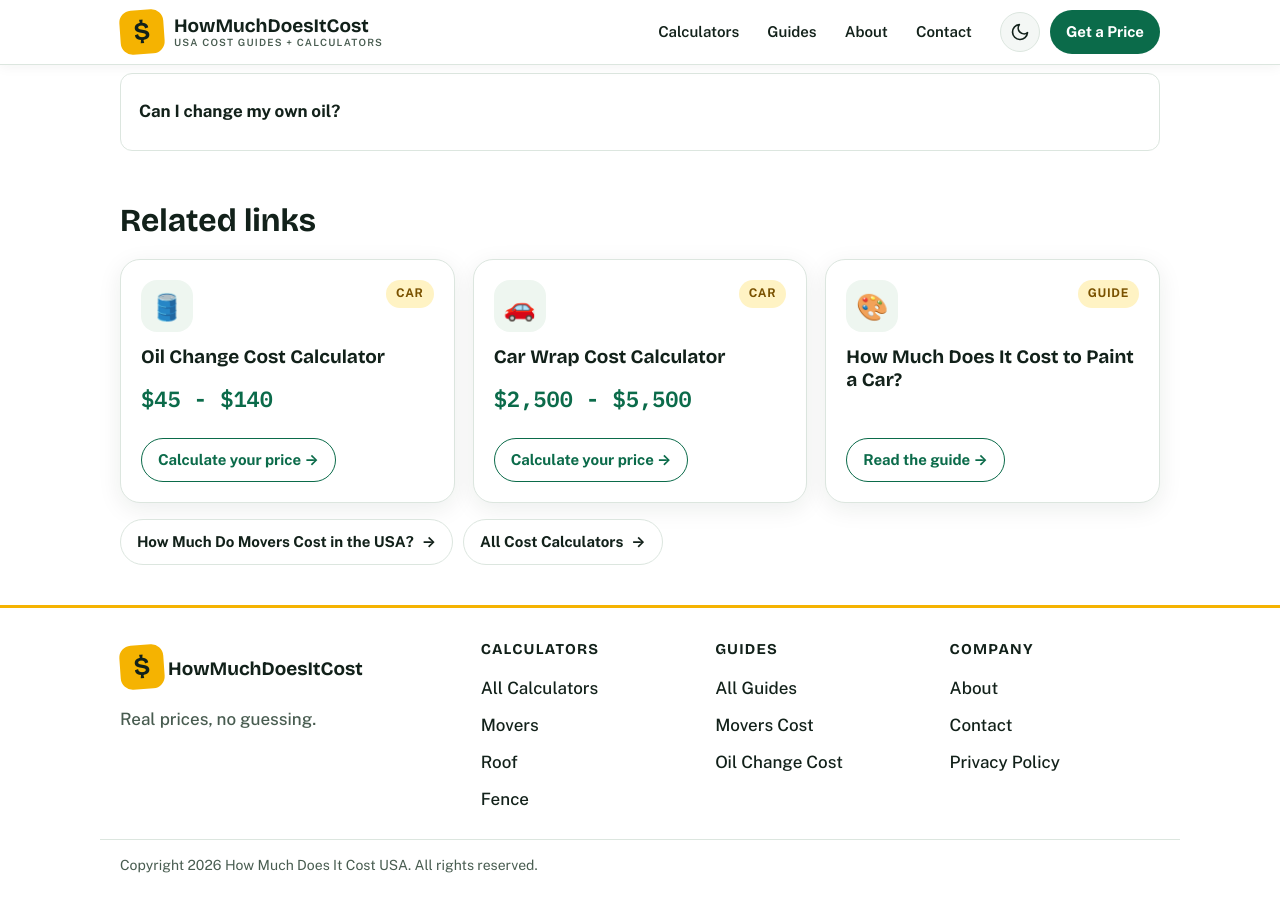
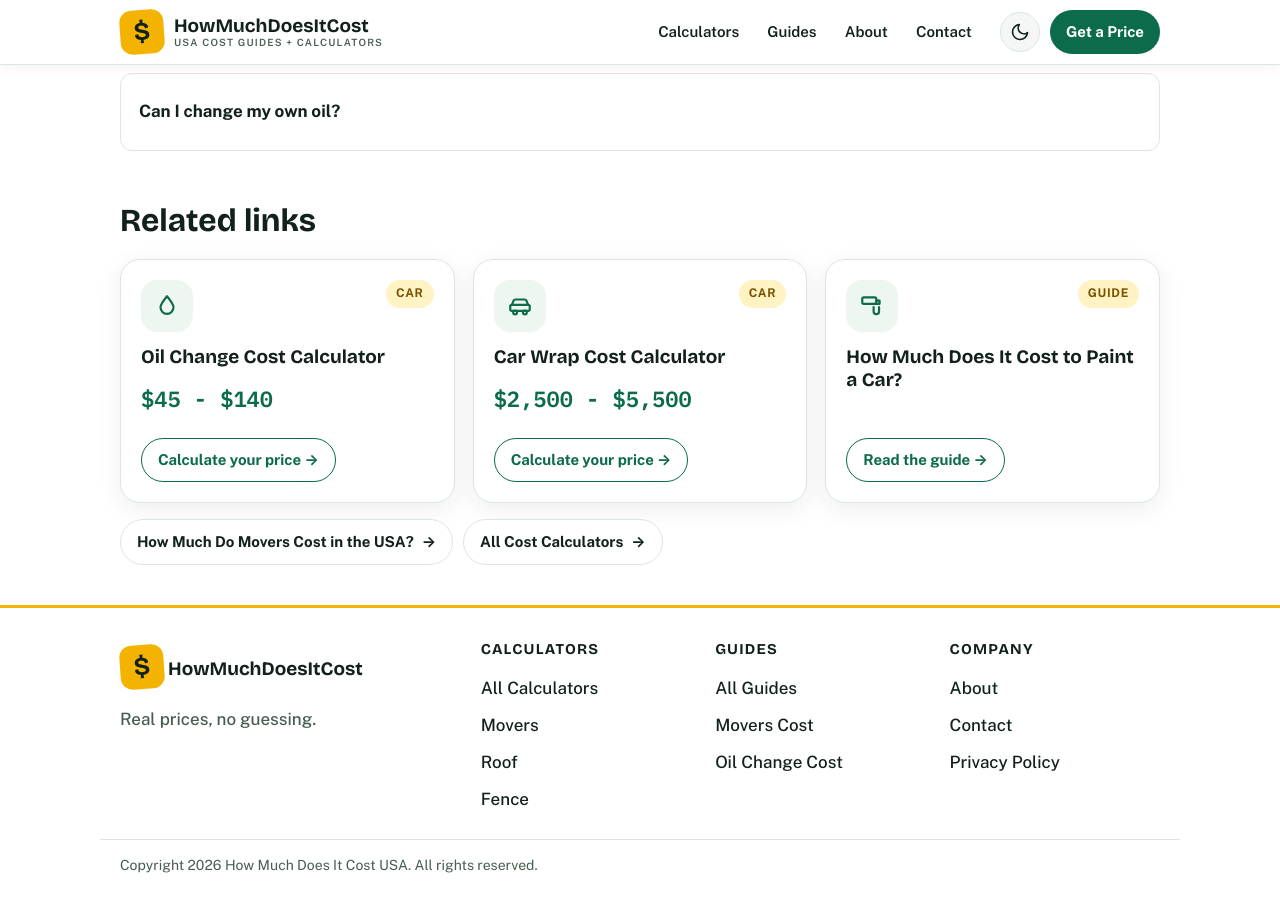
Before and after one commit to zaidmeo09-dhangal/howmuchdoesitcostusa, a Jekyll site: the page built from _posts/2026-11-14-how-much-does-an-oil-change-cost.md, in a window 1280 px wide and 900 px high, scrolled down 3047 px. Built offline with Jekyll 4.4.1, drawn with Linux system fonts in a browser that asks for light colours.

Commit message:
Initial deploy: add _posts/2026-11-14-how-much-does-an-oil-change-cost.md

```diff
--- a/_posts/2026-11-14-how-much-does-an-oil-change-cost.md
+++ b/_posts/2026-11-14-how-much-does-an-oil-change-cost.md
@@ -181,9 +181,9 @@ A shop may add a new air filter, a cabin filter, a tire rotation, or a fluid top
 ## Related links
 
 <div class="grid related-grid">
-<div class="card related-card"><div class="card-top"><span class="card-icon" aria-hidden="true">🛢️</span><span class="card-cat">Car</span></div><h3><a href="{{ '/oil-change-cost-calculator/' | relative_url }}">Oil Change Cost Calculator</a></h3><p class="price">$45 - $140</p><a class="card-cta" href="{{ '/oil-change-cost-calculator/' | relative_url }}">Calculate your price &rarr;</a></div>
-<div class="card related-card"><div class="card-top"><span class="card-icon" aria-hidden="true">🚗</span><span class="card-cat">Car</span></div><h3><a href="{{ '/car-wrap-cost-calculator/' | relative_url }}">Car Wrap Cost Calculator</a></h3><p class="price">$2,500 - $5,500</p><a class="card-cta" href="{{ '/car-wrap-cost-calculator/' | relative_url }}">Calculate your price &rarr;</a></div>
-<div class="card related-card"><div class="card-top"><span class="card-icon" aria-hidden="true">🎨</span><span class="card-cat">Guide</span></div><h3><a href="{{ '/blog/how-much-does-it-cost-to-paint-a-car/' | relative_url }}">How Much Does It Cost to Paint a Car?</a></h3><a class="card-cta" href="{{ '/blog/how-much-does-it-cost-to-paint-a-car/' | relative_url }}">Read the guide &rarr;</a></div>
+<div class="card related-card"><div class="card-top"><span class="card-icon" aria-hidden="true"><svg aria-hidden="true" width="26" height="26" viewBox="0 0 24 24" fill="none" stroke="currentColor" stroke-width="2" stroke-linecap="round" stroke-linejoin="round"><path d="M12 3c3.5 4.2 6 7.2 6 10.2a6 6 0 1 1-12 0C6 10.2 8.5 7.2 12 3z"/></svg></span><span class="card-cat">Car</span></div><h3><a href="{{ '/oil-change-cost-calculator/' | relative_url }}">Oil Change Cost Calculator</a></h3><p class="price">$45 - $140</p><a class="card-cta" href="{{ '/oil-change-cost-calculator/' | relative_url }}">Calculate your price &rarr;</a></div>
+<div class="card related-card"><div class="card-top"><span class="card-icon" aria-hidden="true"><svg aria-hidden="true" width="26" height="26" viewBox="0 0 24 24" fill="none" stroke="currentColor" stroke-width="2" stroke-linecap="round" stroke-linejoin="round"><path d="M4.5 11 6 7.2A2 2 0 0 1 7.9 6h8.2a2 2 0 0 1 1.9 1.2L19.5 11"/><rect x="3" y="11" width="18" height="5.5" rx="1.5"/><circle cx="7.5" cy="18" r="1.8"/><circle cx="16.5" cy="18" r="1.8"/></svg></span><span class="card-cat">Car</span></div><h3><a href="{{ '/car-wrap-cost-calculator/' | relative_url }}">Car Wrap Cost Calculator</a></h3><p class="price">$2,500 - $5,500</p><a class="card-cta" href="{{ '/car-wrap-cost-calculator/' | relative_url }}">Calculate your price &rarr;</a></div>
+<div class="card related-card"><div class="card-top"><span class="card-icon" aria-hidden="true"><svg aria-hidden="true" width="26" height="26" viewBox="0 0 24 24" fill="none" stroke="currentColor" stroke-width="2" stroke-linecap="round" stroke-linejoin="round"><rect x="3" y="4" width="13" height="6" rx="1.5"/><path d="M16 7h3v3h-5"/><path d="M13.5 13v4a2.5 2.5 0 0 0 5 0v-4"/></svg></span><span class="card-cat">Guide</span></div><h3><a href="{{ '/blog/how-much-does-it-cost-to-paint-a-car/' | relative_url }}">How Much Does It Cost to Paint a Car?</a></h3><a class="card-cta" href="{{ '/blog/how-much-does-it-cost-to-paint-a-car/' | relative_url }}">Read the guide &rarr;</a></div>
 </div>
 <ul class="chip-list">
   <li><a href="{{ '/blog/how-much-do-movers-cost/' | relative_url }}">How Much Do Movers Cost in the USA? <span aria-hidden="true">&rarr;</span></a></li>
```
